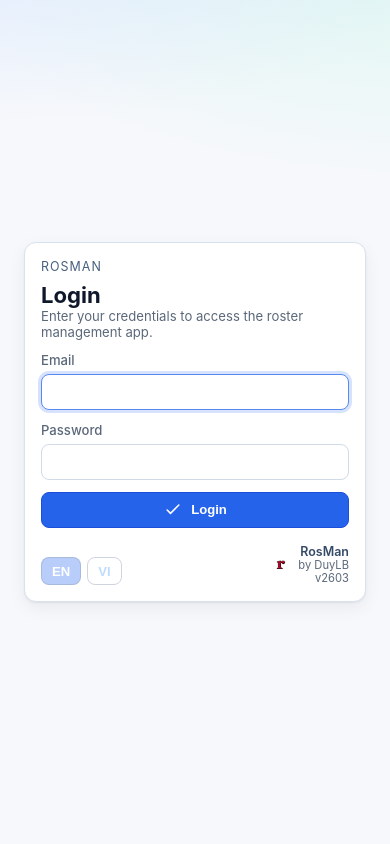
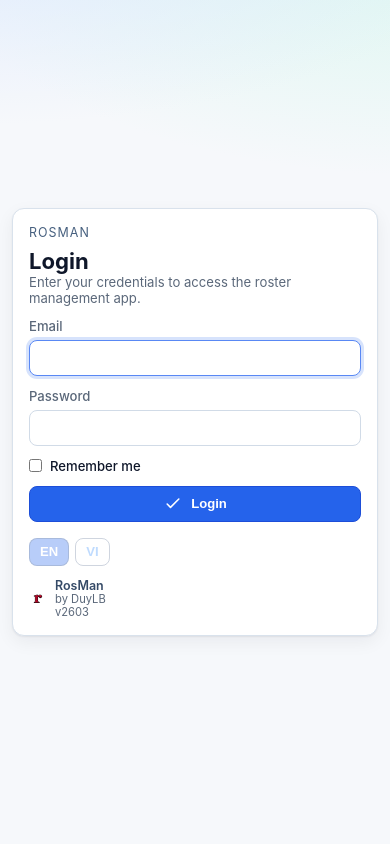
Before and after one commit to duylb/rosman, a Flask app: page /login in a window 390 px wide. Run offline with Flask 3, Linux system fonts and the light colour scheme.

Commit message:
add "Remember Login" and fix bugs

```diff
--- a/app.py
+++ b/app.py
@@ -440,12 +440,15 @@ def login() -> str | Any:
         return redirect(url_for("dashboard"))
 
     next_url = request.args.get("next", "")
+    remember_me_checked = False
     if request.method == "POST":
         email = (
             request.form.get("email", "").strip().lower()
             or request.form.get("username", "").strip().lower()
         )
         password = request.form.get("password", "")
+        remember_raw = request.form.get("remember_me", "")
+        remember_me_checked = str(remember_raw).strip().lower() in {"1", "true", "on", "yes"}
         next_form = request.form.get("next", "").strip()
         if next_form:
             next_url = next_form
@@ -456,18 +459,19 @@ def login() -> str | Any:
                 flash("msg_account_expired_contact_admin", "error")
             else:
                 flash("msg_account_locked_contact_admin", "error")
-            return render_template("login.html", next_url=next_url)
+            return render_template("login.html", next_url=next_url, remember_me_checked=remember_me_checked)
 
         if user and check_password_hash(user.password_hash, password):
             session["user_id"] = user.id
             session["role"] = user.role
+            session.permanent = remember_me_checked
             if not next_url.startswith("/"):
                 next_url = url_for("dashboard")
             return redirect(next_url or url_for("dashboard"))
 
         flash("invalid_login", "error")
 
-    return render_template("login.html", next_url=next_url)
+    return render_template("login.html", next_url=next_url, remember_me_checked=remember_me_checked)
 
 
 @app.post("/set-language")
--- a/config.py
+++ b/config.py
@@ -1,4 +1,5 @@
 import os
+from datetime import timedelta
 
 
 class BaseConfig:
@@ -7,7 +8,9 @@ class BaseConfig:
     SQLALCHEMY_TRACK_MODIFICATIONS = False
 
     SESSION_COOKIE_HTTPONLY = True
+    SESSION_COOKIE_SAMESITE = "Lax"
     SESSION_COOKIE_SECURE = True
+    PERMANENT_SESSION_LIFETIME = timedelta(days=30)
     REMEMBER_COOKIE_SECURE = True
     APP_VERSION = "v2603"
     APP_AUTHOR = "DuyLB"
--- a/static/css/components.css
+++ b/static/css/components.css
@@ -107,6 +107,12 @@ textarea:focus-visible {
   flex-shrink: 0;
 }
 
+.mobile-nav-toggle {
+  display: none;
+  align-items: center;
+  gap: 6px;
+}
+
 .workspace-label {
   font-size: 0.72rem;
   text-transform: uppercase;
@@ -150,6 +156,11 @@ textarea:focus-visible {
   padding: 0 var(--space-2) var(--space-4);
   margin-bottom: var(--space-2);
   border-bottom: 1px solid rgba(148, 163, 184, 0.24);
+}
+
+.mobile-sidebar-close {
+  display: none;
+  margin-left: auto;
 }
 
 .brand-logo-box {
@@ -271,7 +282,7 @@ textarea:focus-visible {
 .form-section {
   display: flex;
   flex-wrap: wrap;
-  align-items: flex-end;
+  align-items: center;
   gap: 10px;
 }
 
@@ -461,10 +472,12 @@ button,
 }
 
 .ui-table-wrap,
-.table-wrapper {
+.table-wrapper,
+.table-container {
   width: 100%;
   min-width: 0;
   overflow-x: auto;
+  -webkit-overflow-scrolling: touch;
 }
 
 .ui-table,
@@ -625,6 +638,29 @@ th.sortable.sortable-desc::after {
   gap: var(--space-3);
 }
 
+.remember-me-option {
+  display: inline-flex;
+  align-items: center;
+  gap: 8px;
+  width: fit-content;
+  font-size: var(--font-size-sm);
+  color: var(--color-text);
+}
+
+.remember-me-option input[type="checkbox"] {
+  width: auto;
+  min-height: auto;
+  margin: 0;
+}
+
+.mobile-sidebar-backdrop {
+  display: none;
+  border: 0;
+  padding: 0;
+  margin: 0;
+  background: rgba(15, 23, 42, 0.45);
+}
+
 @media (max-width: 980px) {
   .top-nav {
     flex-wrap: wrap;
@@ -645,3 +681,113 @@ th.sortable.sortable-desc::after {
     min-width: 620px;
   }
 }
+
+@media (max-width: 768px) {
+  body.mobile-sidebar-open {
+    overflow: hidden;
+  }
+
+  .mobile-nav-toggle {
+    display: inline-flex;
+  }
+
+  .workspace-label,
+  .nav-separator {
+    display: none;
+  }
+
+  .layout-sidebar {
+    position: fixed;
+    top: 0;
+    left: 0;
+    bottom: 0;
+    width: min(84vw, 300px);
+    max-width: 300px;
+    min-width: 0;
+    height: 100vh;
+    z-index: 90;
+    transform: translateX(-105%);
+    transition: transform 160ms ease;
+    box-shadow: var(--shadow-md);
+    border-right: 1px solid color-mix(in srgb, var(--color-border) 72%, #8390a1 28%);
+  }
+
+  body.mobile-sidebar-open .layout-sidebar {
+    transform: translateX(0);
+  }
+
+  .mobile-sidebar-close {
+    display: inline-flex;
+    width: auto;
+  }
+
+  .mobile-sidebar-backdrop {
+    position: fixed;
+    inset: 0;
+    z-index: 80;
+  }
+
+  body.mobile-sidebar-open .mobile-sidebar-backdrop {
+    display: block;
+  }
+
+  .form-row-inline,
+  .form-section,
+  .inline-form {
+    flex-direction: column;
+    align-items: stretch;
+  }
+
+  .form-row-inline > *,
+  .form-section > *,
+  .inline-form > *,
+  .action-group > *,
+  .button-row > * {
+    width: 100%;
+    min-width: 0;
+  }
+
+  .form-row-inline button,
+  .form-row-inline .ui-btn,
+  .form-section button,
+  .form-section .ui-btn {
+    align-self: stretch;
+  }
+
+  input:not([type="checkbox"]):not([type="radio"]),
+  select,
+  textarea,
+  button,
+  .ui-btn,
+  .ui-input,
+  .app-input,
+  .app-select {
+    width: 100%;
+  }
+
+  .lang-toggle-btn,
+  .mobile-nav-toggle,
+  .mobile-sidebar-close,
+  .remember-me-option,
+  .remember-me-option input[type="checkbox"] {
+    width: auto;
+  }
+
+  .top-nav-logout,
+  .top-nav-logout .ui-btn {
+    width: 100%;
+  }
+
+  .account-name {
+    max-width: none;
+  }
+
+  .auth-wrap {
+    padding: var(--space-3);
+  }
+
+  .auth-footer {
+    flex-direction: column;
+    align-items: stretch;
+  }
+}
--- a/static/css/layout.css
+++ b/static/css/layout.css
@@ -89,7 +89,7 @@ body {
   width: 100%;
   max-width: 1400px;
   margin: 0 auto;
-  padding: 0 var(--space-2) var(--space-4);
+  padding: 16px;
 }
 
 .layout-grid {
@@ -125,6 +125,17 @@ body {
   }
 
   .content-wrapper {
-    padding: 0 0 var(--space-4);
+    padding: 12px;
   }
 }
+
+@media (max-width: 768px) {
+  .layout-main {
+    padding: var(--space-3);
+  }
+
+  .content-wrapper {
+    max-width: none;
+    padding: 12px;
+  }
+}
--- a/static/styles.css
+++ b/static/styles.css
@@ -102,11 +102,13 @@
 }
 
 .ui-table-wrap,
-.table-wrapper {
+.table-wrapper,
+.table-container {
   overflow-x: auto !important;
   overflow-y: visible;
   max-height: none;
   height: auto;
+  -webkit-overflow-scrolling: touch;
 }
 
 .payroll-table th,
@@ -321,3 +323,45 @@
     min-width: 100%;
   }
 }
+
+@media (max-width: 768px) {
+  .confirmed-roster-controls,
+  .payroll-filter-form,
+  .payroll-filters,
+  .import-staff,
+  .add-staff-form,
+  .confirmed-roster-picker,
+  .date-range,
+  .csv-import-row,
+  .csv-import-file-label,
+  .table-toolbar .toolbar-left,
+  .table-toolbar .toolbar-right {
+    flex-direction: column;
+    align-items: stretch;
+  }
+
+  .add-staff-name,
+  .add-staff-email,
+  .add-staff-role,
+  .add-staff-department,
+  .add-staff-wage,
+  .add-staff-submit,
+  .payroll-view-btn,
+  .confirmed-roster-select-control,
+  .table-toolbar .toolbar-search {
+    min-width: 0;
+    max-width: none;
+    width: 100%;
+    flex: 1 1 100%;
+  }
+
+  .roster-cell-row {
+    justify-content: flex-start;
+    flex-wrap: wrap;
+  }
+
+  .auth-branding {
+    margin-left: 0;
+    text-align: left;
+  }
+}
--- a/templates/components/icon.html
+++ b/templates/components/icon.html
@@ -42,6 +42,10 @@
     <path d="M3 7a2 2 0 0 1 2-2h14a2 2 0 0 1 2 2v10a2 2 0 0 1-2 2H5a2 2 0 0 1-2-2z"></path>
     <path d="M3 10h18"></path>
     <circle cx="16.5" cy="14.5" r="1.5"></circle>
+  {% elif icon_name == 'menu' %}
+    <path d="M3 6h18"></path>
+    <path d="M3 12h18"></path>
+    <path d="M3 18h18"></path>
   {% elif icon_name == 'arrows' %}
     <path d="m17 3 4 4-4 4"></path>
     <path d="M3 7h18"></path>
--- a/templates/components/table.html
+++ b/templates/components/table.html
@@ -1,4 +1,4 @@
-<div class="ui-table-wrap {{ wrapper_class|default('') }}">
+<div class="ui-table-wrap table-container {{ wrapper_class|default('') }}">
   <table class="ui-table {{ table_class|default('') }}">
     {{ table_content|safe }}
   </table>
--- a/templates/layout/sidebar.html
+++ b/templates/layout/sidebar.html
@@ -1,4 +1,4 @@
-<aside class="sidebar layout-sidebar" aria-label="Primary Navigation">
+<aside id="mobile-sidebar" class="sidebar layout-sidebar" aria-label="Primary Navigation" data-mobile-sidebar>
   <div class="brand">
     <div class="brand-logo-box">
       <img
@@ -13,6 +13,10 @@
       <p class="brand-name">{{ t('brand_name') }}</p>
       <p class="brand-sub">{{ t('brand_sub') }}</p>
     </div>
+    <button type="button" class="mobile-sidebar-close" data-mobile-sidebar-close aria-label="Close menu">
+      {% set name = 'x' %}
+      {% include "components/icon.html" %}
+    </button>
   </div>
 
   {% include "components/sidebar_nav.html" %}
--- a/templates/login.html
+++ b/templates/login.html
@@ -43,6 +43,15 @@
           {% set required = true %}
           {% set attrs = '' %}
           {% include "components/input.html" %}
+          <label class="remember-me-option">
+            <input
+              type="checkbox"
+              name="remember_me"
+              value="1"
+              {% if remember_me_checked %}checked{% endif %}
+            />
+            <span>Remember me</span>
+          </label>
           {% set type = 'primary' %}
           {% set label = t('btn_login') %}
           {% set button_type = 'submit' %}
```
Also changed, not shown: templates/layout/base.html (+40 -0 lines), templates/layout/header.html (+13 -0 lines).
